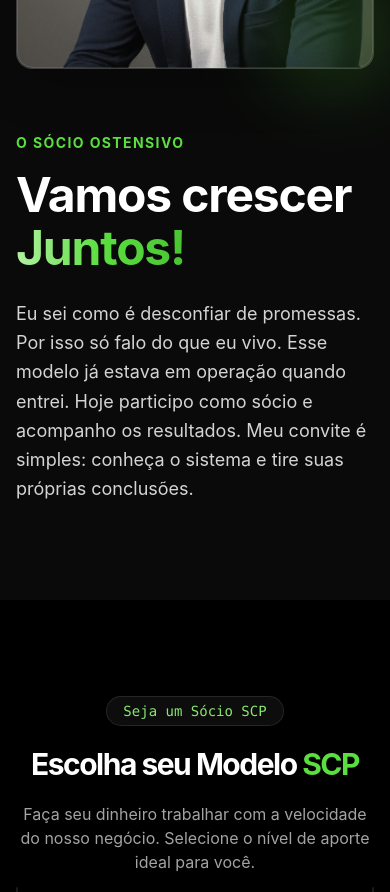
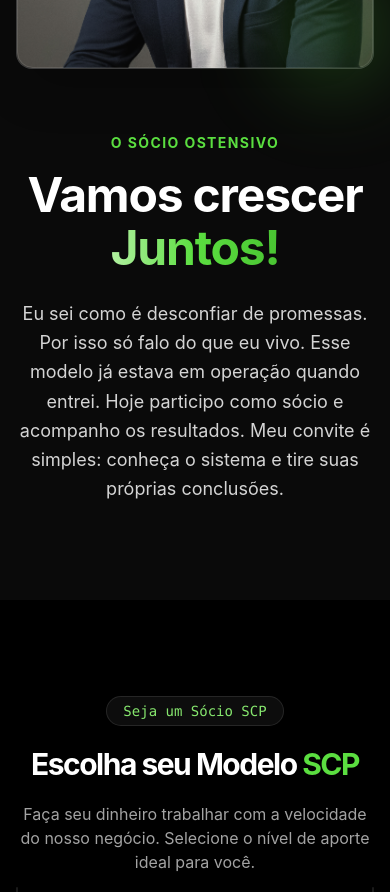
Before and after one commit to nandographs/landing-gfi, a React (Vite) app: page / in a window 390 px wide. Shown: the part 9320-10212 px from the top of the page. Built offline with nearby package versions, Linux system fonts and the light colour scheme.

Commit message:
style: center Fernando section content on mobile

```diff
--- a/components/Mentor.tsx
+++ b/components/Mentor.tsx
@@ -20,7 +20,7 @@
             <div className="absolute -top-6 -left-6 w-32 h-32 bg-white/5 blur-2xl rounded-full"></div>
           </div>
 
-          <div className="w-full md:w-1/2">
+          <div className="w-full md:w-1/2 text-center md:text-left">
             <h4 className="text-brand-500 font-bold uppercase tracking-widest text-sm mb-4">O Sócio Ostensivo</h4>
             <h2 className="text-5xl lg:text-7xl font-bold tracking-tight text-white mb-6 leading-[1.1]">
               Vamos crescer <br />
```
